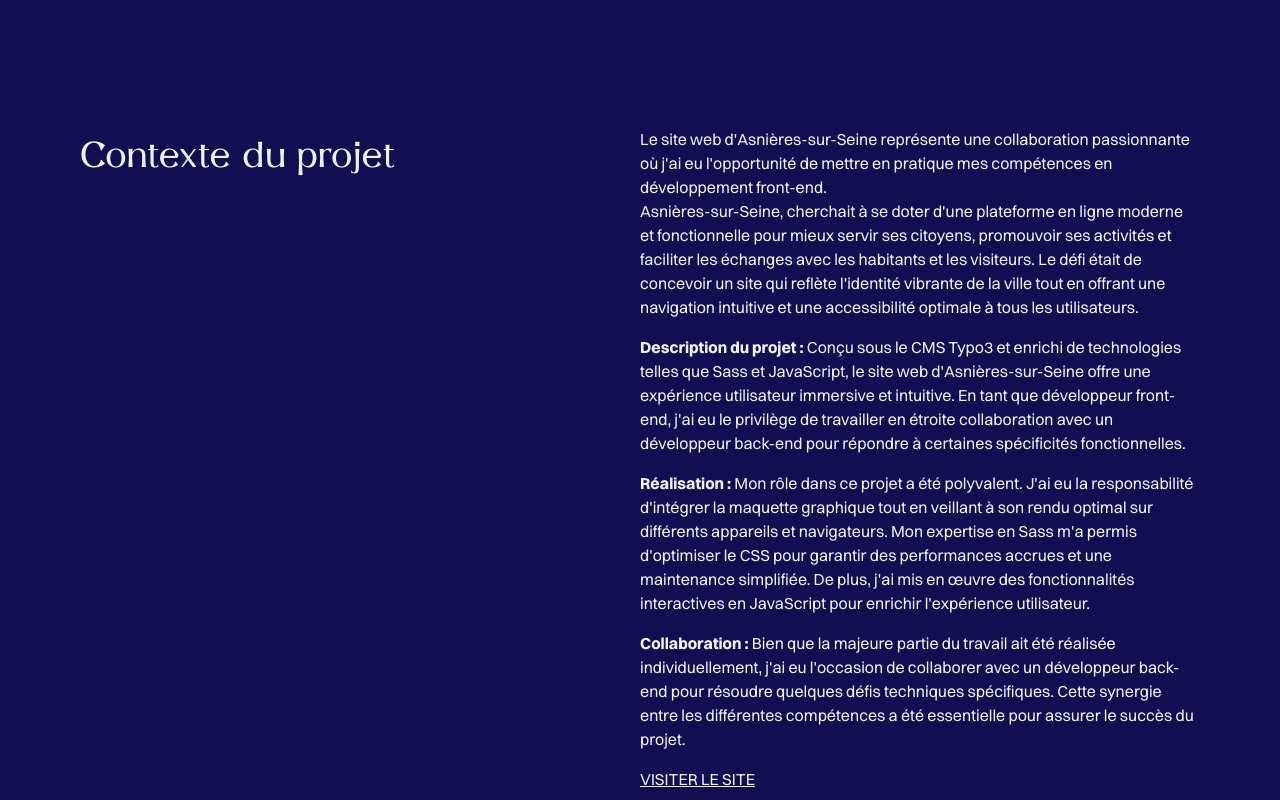
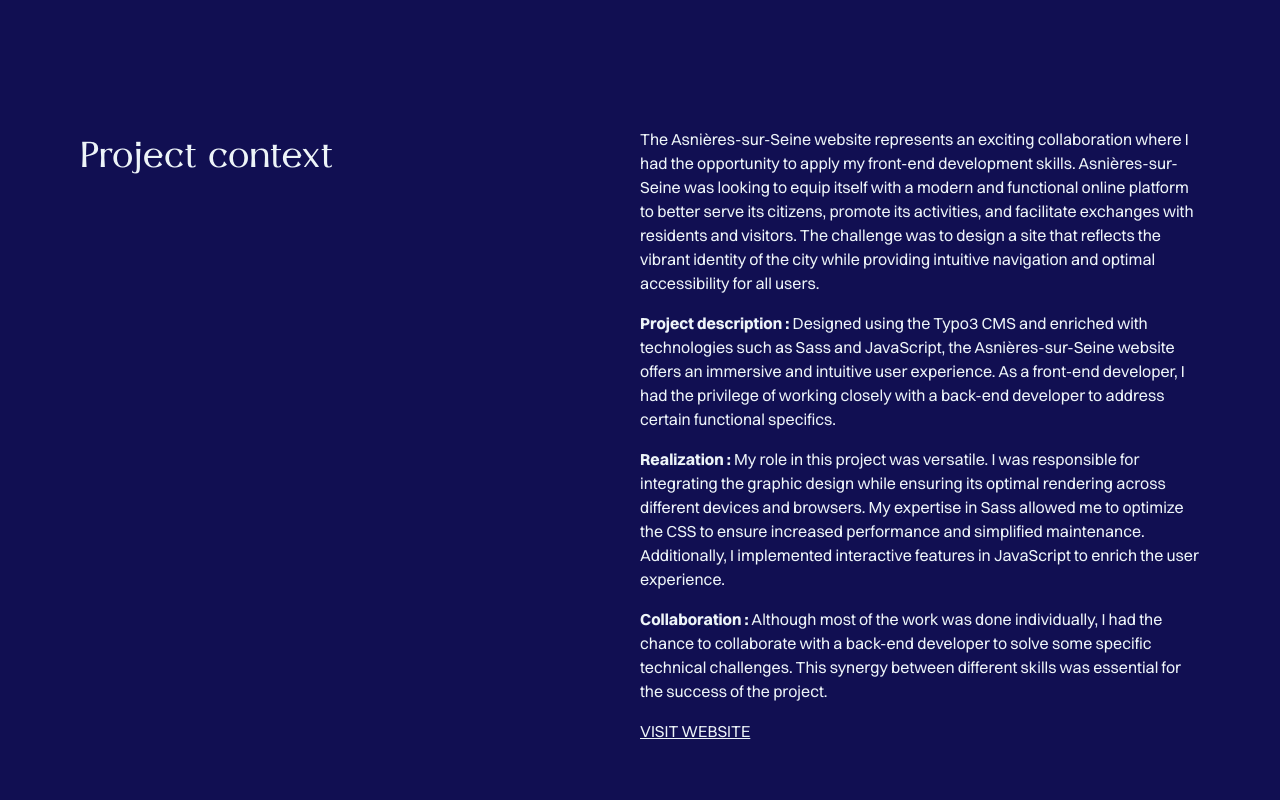
Before and after one commit to ausma-tc/portfolio, a Next.js app: page /projects/asnieres-sur-seine in a window 1280 px wide. Shown: the part 1360-2160 px from the top of the page. Built offline with nearby package versions, Linux system fonts and the light colour scheme.

Commit message:
Traduction en anglais du site

```diff
--- a/app/globals.scss
+++ b/app/globals.scss
@@ -88,7 +88,7 @@ p {
   transition: opacity 0.2s;
   opacity: 0;
   pointer-events: none;
-  z-index: 0;
+  z-index: 10;
 }
 
 .menu__item:hover img {
--- a/app/projects/[slug]/page.jsx
+++ b/app/projects/[slug]/page.jsx
@@ -8,7 +8,7 @@ export default function ProjectDetailPage({ params }) {
   const project = projectsData.find((proj) => proj.slug === slug);
 
   if (!project) {
-    return <div>Projet non trouvé</div>;
+    return <div>Project not founded</div>;
   }
 
   return (
@@ -38,7 +38,7 @@ export default function ProjectDetailPage({ params }) {
         />
       </div>
       <div className="flex flex-col md:flex-row justify-between py-20 md:py-32">
-        <h2 className="h2 pb-5 md:pb-0">Contexte du projet</h2>
+        <h2 className="h2 pb-5 md:pb-0">Project context</h2>
         <div className="flex flex-col md:max-w-[50%]">
           <div className="w-full ">{parse(`${project.description}`)}</div>
           {project.url && (
@@ -47,7 +47,7 @@ export default function ProjectDetailPage({ params }) {
               target="_blank"
               className="w-full underline uppercase"
             >
-              Visiter le site
+              Visit website
             </a>
           )}
         </div>
--- a/app/projects/page.jsx
+++ b/app/projects/page.jsx
@@ -6,7 +6,7 @@ import MaskText from "@/src/components/ui/MaskText";
 const Projects = () => {
   return (
     <main className="mainContent">
-      <h1 className="h1 pb-20">Mes projects</h1>
+      <h1 className="h1 pb-20">My projects</h1>
       <div className="grid grid-cols-1 xl:grid-cols-12 grid-rows-1 xl:grid-rows-3 gap-5 xl:gap-32 max-w-[100vw]">
         {projectsData.map((projet) => (
           <Link
--- a/src/components/layout/Footer.jsx
+++ b/src/components/layout/Footer.jsx
@@ -16,7 +16,7 @@ const Footer = () => {
           href="mailto:t.corbieres@gmail.com"
           className="text-3xl leading-8 md:leading-[5rem] lg:leading-4 md:text-[100px] text-primary pr-10 hover:bg-secondary active:bg-secondary"
         >
-          Envoyez un mail
+          Send an email
         </a>
         <IconMagnetic>
           <span className="max-w-[40px] md:max-w-[80px]">
@@ -62,7 +62,7 @@ const Footer = () => {
         </a>
       </nav>
       <p className="text-primary font-switzer text-sm">
-        Copyright 2024 © Thomas Corbières | Design by{" "}
+        Copyright 2024 © Thomas Corbières | Designed by{" "}
         <a
           href="https://www.linkedin.com/in/loick-legallais/"
           target="_blank"
--- a/src/components/ui/Home/heroSection.jsx
+++ b/src/components/ui/Home/heroSection.jsx
@@ -12,8 +12,8 @@ const HeroSection = () => {
       </div>
       <div className="flex w-full justify-end">
         <p className="max-w-lg">
-          Hey! Je m’appelle Thomas, développeur front-end de 28 ans.
-          Actuellement basé à Montréal au Canada, mais vivant en France.
+          Hey! My name is Thomas, a 28-year-old front-end developer. Currently
+          based in Montreal, Canada, but living in France.
         </p>
       </div>
     </section>
--- a/src/data/projects.js
+++ b/src/data/projects.js
@@ -6,51 +6,51 @@ export const projectsData = [
     categories: {
       1: "Typo3",
       2: "Sass",
-        3: "Javascript"
+      3: "Javascript",
     },
-      excerpt: "Réalisation du site de la ville d'Asnière-Sur-Seine via un CMS.",
-      description: `<p>Le site web d'Asnières-sur-Seine représente une collaboration passionnante où j'ai eu l'opportunité de mettre en pratique mes compétences en développement front-end. <br/>
-      Asnières-sur-Seine, cherchait à se doter d'une plateforme en ligne moderne et fonctionnelle pour mieux servir ses citoyens, promouvoir ses activités et faciliter les échanges avec les habitants et les visiteurs. Le défi était de concevoir un site qui reflète l'identité vibrante de la ville tout en offrant une navigation intuitive et une accessibilité optimale à tous les utilisateurs.</p>
+    excerpt: "Creation of the Asnière-Sur-Seine city website using a CMS.",
+    description: `<p>The Asnières-sur-Seine website represents an exciting collaboration where I had the opportunity to apply my front-end development skills. Asnières-sur-Seine was looking to equip itself with a modern and functional online platform to better serve its citizens, promote its activities, and facilitate exchanges with residents and visitors. The challenge was to design a site that reflects the vibrant identity of the city while providing intuitive navigation and optimal accessibility for all users.</p>
 
-      <p><strong>Description du projet :</strong> Conçu sous le CMS Typo3 et enrichi de technologies telles que Sass et JavaScript, le site web d'Asnières-sur-Seine offre une expérience utilisateur immersive et intuitive. En tant que développeur front-end, j'ai eu le privilège de travailler en étroite collaboration avec un développeur back-end pour répondre à certaines spécificités fonctionnelles.</p>
+      <p><strong>Project description :</strong> Designed using the Typo3 CMS and enriched with technologies such as Sass and JavaScript, the Asnières-sur-Seine website offers an immersive and intuitive user experience. As a front-end developer, I had the privilege of working closely with a back-end developer to address certain functional specifics.</p>
 
-      <p><strong>Réalisation :</strong> Mon rôle dans ce projet a été polyvalent. J'ai eu la responsabilité d'intégrer la maquette graphique tout en veillant à son rendu optimal sur différents appareils et navigateurs. Mon expertise en Sass m'a permis d'optimiser le CSS pour garantir des performances accrues et une maintenance simplifiée. De plus, j'ai mis en œuvre des fonctionnalités interactives en JavaScript pour enrichir l'expérience utilisateur.</p>
+      <p><strong>Realization :</strong> My role in this project was versatile. I was responsible for integrating the graphic design while ensuring its optimal rendering across different devices and browsers. My expertise in Sass allowed me to optimize the CSS to ensure increased performance and simplified maintenance. Additionally, I implemented interactive features in JavaScript to enrich the user experience.</p>
 
-      <p><strong>Collaboration :</strong> Bien que la majeure partie du travail ait été réalisée individuellement, j'ai eu l'occasion de collaborer avec un développeur back-end pour résoudre quelques défis techniques spécifiques. Cette synergie entre les différentes compétences a été essentielle pour assurer le succès du projet.</p>`,
-      image: '/images/asnieres-sur-seine/asnieres-sur-seine-1.svg',
+      <p><strong>Collaboration :</strong> Although most of the work was done individually, I had the chance to collaborate with a back-end developer to solve some specific technical challenges. This synergy between different skills was essential for the success of the project.</p>`,
+    image: "/images/asnieres-sur-seine/asnieres-sur-seine-1.svg",
     gallery: {
-        1: '/images/asnieres-sur-seine/asnieres-sur-seine-1.svg',
-        2: '/images/asnieres-sur-seine/asnieres-sur-seine-2.svg',
-        3: '/images/asnieres-sur-seine/asnieres-sur-seine-3.svg',
-        4: '/images/asnieres-sur-seine/asnieres-sur-seine-4.svg',
-        5: '/images/asnieres-sur-seine/asnieres-sur-seine-5.svg'
+      1: "/images/asnieres-sur-seine/asnieres-sur-seine-1.svg",
+      2: "/images/asnieres-sur-seine/asnieres-sur-seine-2.svg",
+      3: "/images/asnieres-sur-seine/asnieres-sur-seine-3.svg",
+      4: "/images/asnieres-sur-seine/asnieres-sur-seine-4.svg",
+      5: "/images/asnieres-sur-seine/asnieres-sur-seine-5.svg",
     },
-      url: "https://asnieres-sur-seine.fr/"
+    url: "https://asnieres-sur-seine.fr/",
   },
   {
     id: 1,
-        slug: 'futur-en-main',
-        title: 'Futur en main',
+    slug: "futur-en-main",
+    title: "Futur en main",
     categories: {
-          1: 'Typo3',
-          2: 'SASS'
+      1: "Typo3",
+      2: "SASS",
     },
-        excerpt: "Réalisation d'un site et d'un extranet pour le projet Futur en main via un CMS.",
-        description: `<p>La réalisation du site Futur en Main pour le Département des Hauts-de-Seine a été une opportunité exceptionnelle de contribuer à un projet d'envergure visant à soutenir les jeunes en difficulté. En tant que développeur front-end, j'ai été impliqué dans toutes les phases du projet, depuis la conception initiale jusqu'à la mise en ligne, en collaborant étroitement avec une équipe multidisciplinaire.</p>
+    excerpt:
+      "Creation of a website and an extranet for the Futur en main project using a CMS.",
+    description: `<p>The creation of the Futur en Main website for the Hauts-de-Seine Department was an exceptional opportunity to contribute to a significant project aimed at supporting youth in difficulty. As a front-end developer, I was involved in all phases of the project, from initial design to launch, working closely with a multidisciplinary team.</p>
 
-          <p><strong>Description du projet :</strong> Le site web Futur en Main est une plateforme complète destinée à informer, à soutenir et à accompagner les jeunes en recherche d'orientation professionnelle et d'aide sociale. Conçu sous le CMS Typo3 et enrichi de technologies telles que Sass et JavaScript, le site offre une expérience utilisateur dynamique et engageante.</p>
+          <p><strong>Project description :</strong> The Futur en Main website is a comprehensive platform designed to inform, support, and guide young people in their search for professional orientation and social assistance. Developed using the Typo3 CMS and enhanced with technologies such as Sass and JavaScript, the site offers a dynamic and engaging user experience.</p>
 
-          <p><strong>Fonctionnalités clés :</strong> Le site présente une multitude de fonctionnalités, notamment la présentation du projet, un agenda des événements, des actualités, ainsi qu'un extranet dédié aux jeunes en situation de besoin. En collaboration avec un développeur back-end, nous avons travaillé en tandem pour développer et intégrer cette partie extranet, offrant ainsi un espace sécurisé et convivial pour les utilisateurs cibles.</p>
+          <p><strong>Key features :</strong> The site includes a multitude of features, including project presentation, an event calendar, news, as well as an extranet dedicated to youths in need. In collaboration with a back-end developer, we worked in tandem to develop and integrate this extranet part, thereby providing a secure and user-friendly space for the target users.</p>
 
-          <p><strong>Collaboration :</strong> Cette réalisation a nécessité une étroite collaboration avec l'équipe UI/UX pour améliorer la maquette et intégrer des animations fluides qui enrichissent l'expérience utilisateur. La synergie entre les différents membres de l'équipe, alliant expertise technique et sensibilité au design, a été essentielle pour aboutir à un résultat final à la fois fonctionnel et esthétique.</p>`,
+          <p><strong>Collaboration :</strong> This achievement required close collaboration with the UI/UX team to refine the design and integrate smooth animations that enrich the user experience. The synergy between the different team members, combining technical expertise and design sensibility, was essential for achieving a final result that is both functional and aesthetically pleasing.</p>`,
     image: "/images/futur-en-main/futur-en-main.svg",
     gallery: {
-          1: '/images/futur-en-main/futur-en-main.svg',
-          2: '/images/futur-en-main/futur-en-main-2.svg',
-          3: '/images/futur-en-main/futur-en-main-3.svg',
-          4: '/images/futur-en-main/futur-en-main-4.svg'
+      1: "/images/futur-en-main/futur-en-main.svg",
+      2: "/images/futur-en-main/futur-en-main-2.svg",
+      3: "/images/futur-en-main/futur-en-main-3.svg",
+      4: "/images/futur-en-main/futur-en-main-4.svg",
     },
-        url: "https://futur-en-main.hauts-de-seine.fr/"
+    url: "https://futur-en-main.hauts-de-seine.fr/",
   },
   {
     id: 2,
@@ -60,26 +60,26 @@ export const projectsData = [
       1: "Wordpress",
       2: "ACF",
     },
-        excerpt: "Réalisation d'un site vitrine pour Excelys Tours (Selectour)",
-        description: `<p>La création du site vitrine pour l'agence réceptive lyonnaise Excelys Tours a été une expérience passionnante, me permettant de contribuer à la promotion d'une entreprise locale dans le secteur du tourisme. En tant que développeur front-end, j'ai eu l'opportunité de concevoir et de développer ce projet de A à Z, en mettant en valeur le savoir-faire et l'offre unique d'Excelys Tours.</p>
+    excerpt: "Creation of a showcase website for Excelys Tours (Selectour).",
+    description: `<p>The creation of the showcase site for the Lyon-based receptive agency Excelys Tours was an exciting experience, allowing me to contribute to the promotion of a local business in the tourism sector. As a front-end developer, I had the opportunity to design and develop this project from start to finish, showcasing the expertise and unique offerings of Excelys Tours.</p>
 
-        <p><strong>Description du projet :</strong> Le site vitrine d'Excelys Tours est une vitrine en ligne élégante et fonctionnelle, permettant aux visiteurs de découvrir les offres de l'agence, ses destinations phares et ses services sur mesure. Réalisé avec Wordpress et Advanced Custom Fields (ACF), le site offre une expérience utilisateur intuitive et informative.</p>
+        <p><strong>Project description :</strong> The Excelys Tours showcase site is an elegant and functional online showcase, allowing visitors to discover the agency's offers, flagship destinations, and tailor-made services. Created with WordPress and Advanced Custom Fields (ACF), the site offers an intuitive and informative user experience.</p>
 
-        <p><strong>Fonctionnalités clés :</strong> Le site présente de manière claire et attrayante les différents circuits et voyages proposés par Excelys Tours, ainsi que des informations pratiques sur les destinations, les hébergements et les activités. Les visiteurs peuvent également contacter l'agence facilement grâce à un formulaire de contact intégré.</p>
+        <p><strong>Key features :</strong> The site clearly and attractively presents the various tours and trips offered by Excelys Tours, as well as practical information about destinations, accommodations, and activities. Visitors can also easily contact the agency through an integrated contact form.</p>
 
-        <p><strong>Conception et Collaboration :</strong> J'ai eu le privilège de travailler sur l'ensemble du projet, de la conception de la maquette sous Figma à la réalisation technique du site sous Wordpress. La création du logo de l'agence m'a également été confiée, me permettant de contribuer à l'identité visuelle globale d'Excelys Tours. La collaboration avec l'équipe projet a été facilitée grâce à l'utilisation de Notion, nous permettant de coordonner efficacement les réunions et les éléments du projet.</p>
+        <p><strong>Design and Collaboration :</strong> I had the privilege of working on the entire project, from designing the mockup in Figma to the technical realization of the site in WordPress. I was also entrusted with the creation of the agency's logo, allowing me to contribute to the overall visual identity of Excelys Tours. Collaboration with the project team was facilitated through the use of Notion, enabling us to coordinate meetings and project elements efficiently.</p>
 
         `,
     image: "/images/excelys-tours/excelys-tours.svg",
     gallery: {
-          1: '/images/excelys-tours/excelys-tours.svg',
-          2: '/images/excelys-tours/excelys-tours-2.svg',
-          3: '/images/excelys-tours/excelys-tours-3.svg',
-          4: '/images/excelys-tours/excelys-tours-4.svg',
-          5: '/images/excelys-tours/excelys-tours-5.svg',
-          6: '/images/excelys-tours/excelys-tours-6.svg'
+      1: "/images/excelys-tours/excelys-tours.svg",
+      2: "/images/excelys-tours/excelys-tours-2.svg",
+      3: "/images/excelys-tours/excelys-tours-3.svg",
+      4: "/images/excelys-tours/excelys-tours-4.svg",
+      5: "/images/excelys-tours/excelys-tours-5.svg",
+      6: "/images/excelys-tours/excelys-tours-6.svg",
     },
-        url: ""
+    url: "",
   },
   {
     id: 3,
@@ -89,24 +89,24 @@ export const projectsData = [
       1: "Wordpress",
       2: "ACF",
     },
-        excerpt: "Réalisation du site et de la TMA.",
-        description: `<p>La création du site web de la Fondation Neurodis a été une expérience enrichissante, me permettant de contribuer à la sensibilisation et à la recherche sur les maladies du cerveau. En tant que développeur front-end, j'ai été impliqué dans le développement et l'amélioration continue de cette vitrine en ligne essentielle.</p>
+    excerpt: "Creation of the site and maintenance (TMA).",
+    description: `<p>The creation of the website for the Neurodis Foundation was a rewarding experience, allowing me to contribute to the awareness and research on brain diseases. As a front-end developer, I was involved in the development and ongoing improvement of this essential online showcase.</p>
 
-        <p><strong>Description du projet :</strong> Le site de la Fondation Neurodis est une plateforme dédiée à informer et à mobiliser autour des différentes maladies du cerveau. Réalisé sur mesure avec Wordpress et utilisant Advanced Custom Fields (ACF) Pro pour une personnalisation avancée, le site offre une expérience utilisateur fluide et intuitive.</p>
+        <p><strong>Project description :</strong> The Neurodis Foundation's website is a platform dedicated to informing and mobilizing around various brain diseases. Custom-built with WordPress and utilizing Advanced Custom Fields (ACF) Pro for advanced customization, the site offers a smooth and intuitive user experience.</p>
 
-        <p><strong>Fonctionnalités et contributions :</strong> Mon rôle dans ce projet a été diversifié, allant de la maintenance évolutive à la réalisation d'animations en JavaScript pour enrichir l'interactivité du site. J'ai également été impliqué dans la gestion de la TMA (Tierce Maintenance Applicative), assurant ainsi la stabilité et la performance du site au fil du temps.</p>
+        <p><strong>Features and contributions :</strong> My role in this project was varied, ranging from evolutionary maintenance to the creation of JavaScript animations to enrich the site's interactivity. I was also involved in the management of TMA (Third-Party Application Maintenance), thus ensuring the stability and performance of the site over time.</p>
 
-        <p><strong>Collaboration :</strong> Bien que j'aie principalement travaillé sur le développement front-end, cette réalisation a été le fruit d'une collaboration étroite avec d'autres membres de l'équipe, notamment les développeurs back-end pour intégrer de nouvelles fonctionnalités et les designers pour harmoniser l'aspect visuel du site avec la marque de la Fondation Neurodis.</p>`,
+        <p><strong>Collaboration :</strong> Although I primarily worked on front-end development, this achievement was the result of close collaboration with other team members, including back-end developers to integrate new features and designers to align the site's visual appearance with the Neurodis Foundation's brand.</p>`,
     image: "/images/fondation-neurodis/fondation-neurodis-1.svg",
     gallery: {
-          1: '/images/fondation-neurodis/fondation-neurodis-1.svg',
-          2: '/images/fondation-neurodis/fondation-neurodis-2.svg',
-          3: '/images/fondation-neurodis/fondation-neurodis-3.svg',
-          4: '/images/fondation-neurodis/fondation-neurodis-4.svg',
-          5: '/images/fondation-neurodis/fondation-neurodis-5.svg',
-          6: '/images/fondation-neurodis/fondation-neurodis-6.svg'
+      1: "/images/fondation-neurodis/fondation-neurodis-1.svg",
+      2: "/images/fondation-neurodis/fondation-neurodis-2.svg",
+      3: "/images/fondation-neurodis/fondation-neurodis-3.svg",
+      4: "/images/fondation-neurodis/fondation-neurodis-4.svg",
+      5: "/images/fondation-neurodis/fondation-neurodis-5.svg",
+      6: "/images/fondation-neurodis/fondation-neurodis-6.svg",
     },
-        url: "https://www.fondation-neurodis.org/"
+    url: "https://www.fondation-neurodis.org/",
   },
   {
     id: 4,
@@ -115,22 +115,22 @@ export const projectsData = [
     categories: {
       1: "Wordpress",
     },
-        excerpt: "Réalisation d'un blog pour Selectour Bleu Voyages",
-        description: `La création du blog de voyage pour Selectour Bleu Voyages a été une occasion unique de mettre en valeur l'expertise de l'agence de voyage et de créer une plateforme interactive où les collaborateurs peuvent partager leurs expériences et conseils en matière de voyage. En tant que développeur front-end, j'ai eu l'opportunité de concevoir et de développer entièrement ce projet, du design à la réalisation technique.</p>
+    excerpt: "Creation of a blog for Selectour Bleu Voyages.",
+    description: `<p>The creation of the travel blog for Selectour Bleu Voyages was a unique opportunity to highlight the travel agency's expertise and create an interactive platform where collaborators can share their experiences and travel advice. As a front-end developer, I had the opportunity to fully design and develop this project, from the design to the technical realization.</p>
 
-        <p><strong>Description du projet :</strong> Le blog de voyage de Selectour Bleu Voyages est une source d'inspiration et d'informations pour les passionnés de voyages. Réalisé avec une approche sur mesure, j'ai eu la responsabilité de concevoir non seulement l'aspect visuel du site, mais aussi son fonctionnement et son expérience utilisateur.</p>
+        <p><strong>Project description :</strong> The Selectour Bleu Voyages travel blog is a source of inspiration and information for travel enthusiasts. Made with a custom approach, I was responsible for designing not only the visual appearance of the site but also its functionality and user experience.</p>
 
-        <p><strong>Fonctionnalités clés :</strong> Le site offre une multitude de fonctionnalités pour permettre aux collaborateurs de partager leurs récits de voyage, conseils pratiques et idées d'itinéraires. Les utilisateurs peuvent naviguer facilement à travers les différents articles, filtrer par destinations ou thématiques, et interagir via des commentaires.</p>
+        <p><strong>Key features :</strong>  The site offers a multitude of features to allow collaborators to share their travel stories, practical advice, and itinerary ideas. Users can easily navigate through the different articles, filter by destinations or themes, and interact via comments.</p>
 
-        <p><strong>Collaboration :</strong> Bien que j'aie été responsable de la réalisation technique du projet, cette réalisation a été le fruit d'une collaboration étroite avec les équipes marketing et communication de Selectour Bleu Voyages. Leur expertise et leurs retours ont été précieux pour garantir que le blog réponde aux attentes des utilisateurs et reflète au mieux la marque.</p>`,
+        <p><strong>Collaboration :</strong> Although I was responsible for the technical realization of the project, this achievement was the result of close collaboration with the marketing and communication teams of Selectour Bleu Voyages. Their expertise and feedback were invaluable in ensuring that the blog meets user expectations and best reflects the brand.</p>`,
     image: "/images/blog-bleuvoyages/blog-bleuvoyages.svg",
     gallery: {
-          1: '/images/blog-bleuvoyages/blog-bleuvoyages.svg',
-          2: '/images/blog-bleuvoyages/blog-bleuvoyages-2.svg',
-          3: '/images/blog-bleuvoyages/blog-bleuvoyages-3.svg',
-          4: '/images/blog-bleuvoyages/blog-bleuvoyages-4.svg',
-          5: '/images/blog-bleuvoyages/blog-bleuvoyages-5.svg'
+      1: "/images/blog-bleuvoyages/blog-bleuvoyages.svg",
+      2: "/images/blog-bleuvoyages/blog-bleuvoyages-2.svg",
+      3: "/images/blog-bleuvoyages/blog-bleuvoyages-3.svg",
+      4: "/images/blog-bleuvoyages/blog-bleuvoyages-4.svg",
+      5: "/images/blog-bleuvoyages/blog-bleuvoyages-5.svg",
     },
-        url: "https://blog-bleuvoyages.fr/"
+    url: "https://blog-bleuvoyages.fr/",
   },
 ];
```
Also changed, not shown: app/about/page.jsx (+19 -20 lines), app/page.jsx (+0 -13 lines), src/components/ui/Home/description.jsx (+5 -5 lines), src/components/ui/Home/features.jsx (+12 -12 lines), src/components/ui/Home/projects.jsx (+4 -5 lines). Lines whose indentation alone changed are shown as unchanged.
